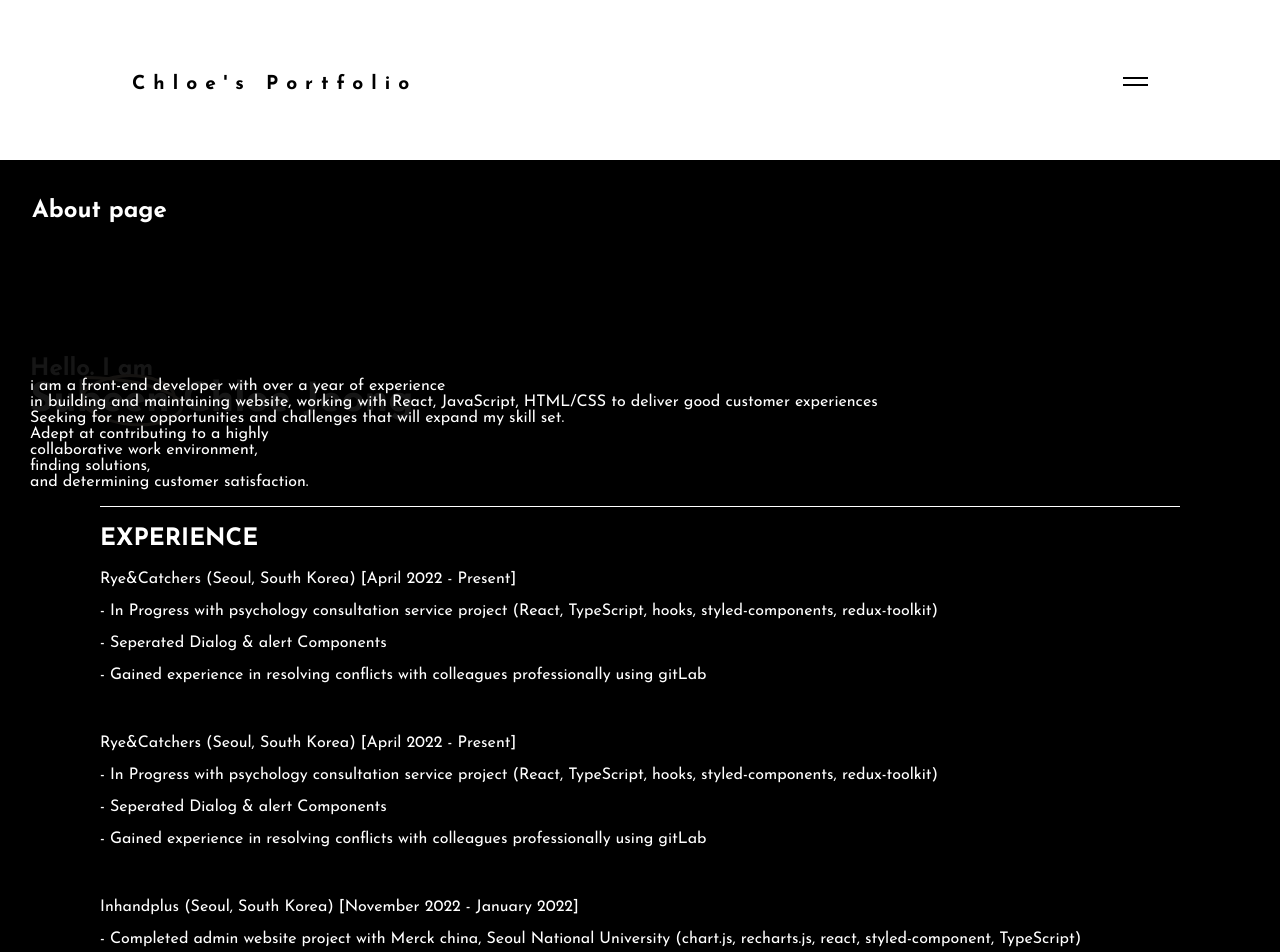
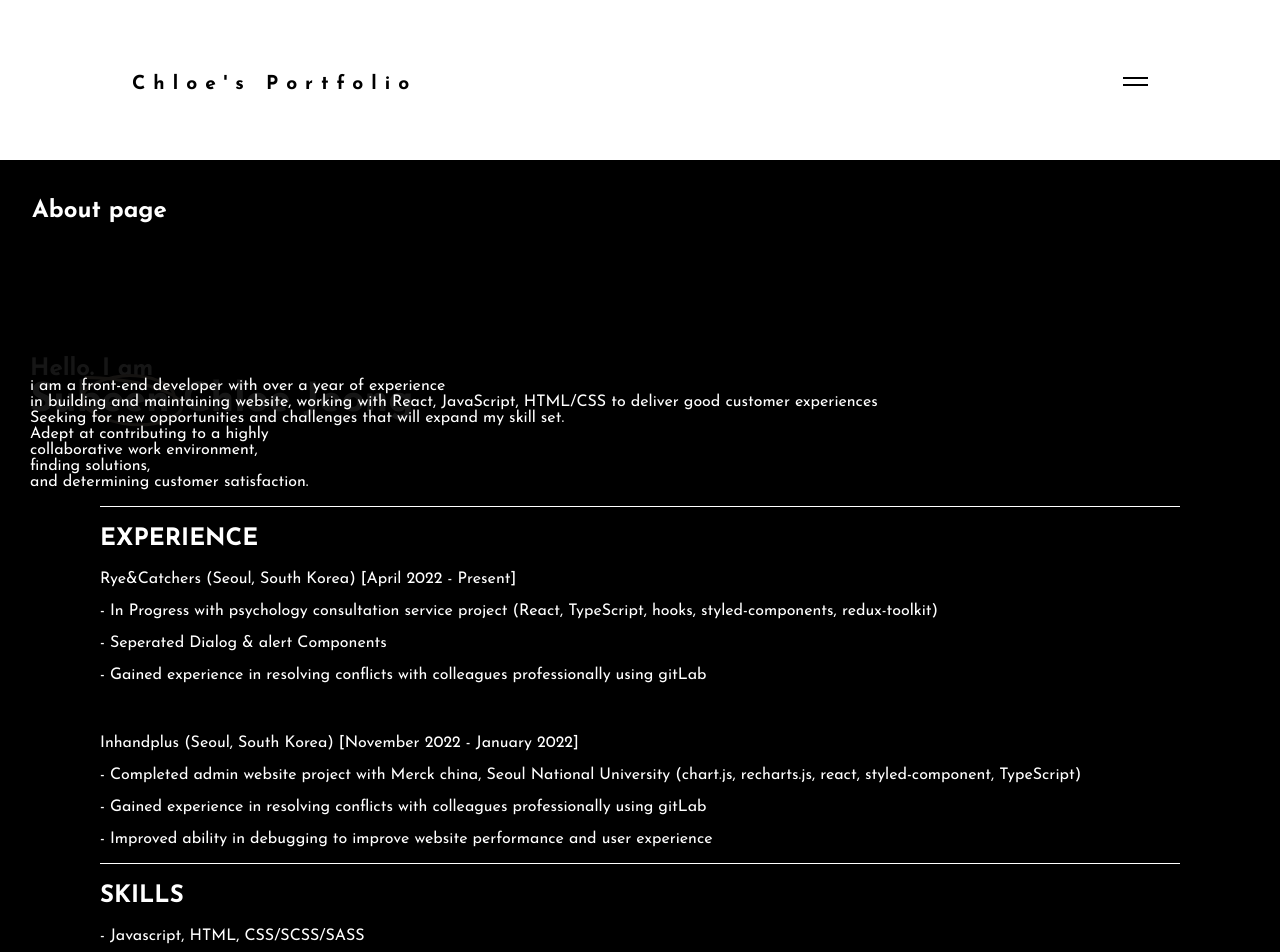
Before and after one commit to susujjjj/sbportfolio, a React (Create React App) app: page /about in a window 1280 px wide. Shown: the top 952 px of the page. Built offline with nearby package versions, Linux system fonts and the light colour scheme.

Commit message:
chore: 중복기입 수정

```diff
--- a/src/pages/about.js
+++ b/src/pages/about.js
@@ -125,14 +125,6 @@ const About = () => {
                     <p>- Gained experience in resolving conflicts with colleagues professionally using gitLab</p>
                     <div style={{paddingTop: '20px'}}></div>
                     <p>
-                      Rye&Catchers (Seoul, South Korea) [April 2022 -
-                      Present]
-                    </p>
-                    <p>- In Progress with psychology consultation service project (React, TypeScript, hooks, styled-components, redux-toolkit)</p>
-                    <p>- Seperated Dialog & alert Components</p>
-                    <p>- Gained experience in resolving conflicts with colleagues professionally using gitLab</p>
-                    <div style={{paddingTop: '20px'}}></div>
-                    <p>
                       Inhandplus (Seoul, South Korea) [November 2022 -
                       January 2022]
                     </p>
```
